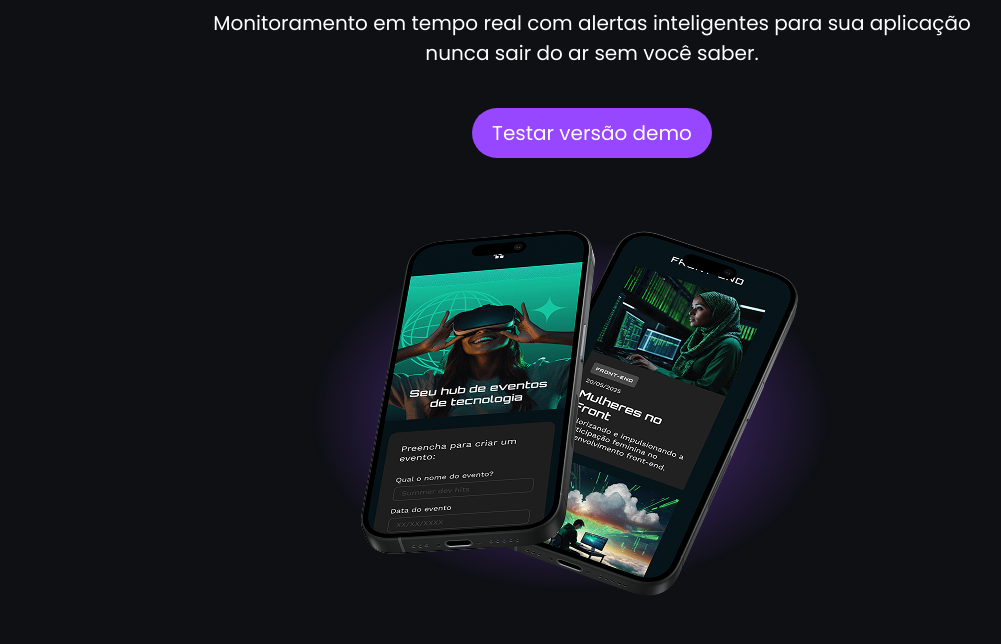
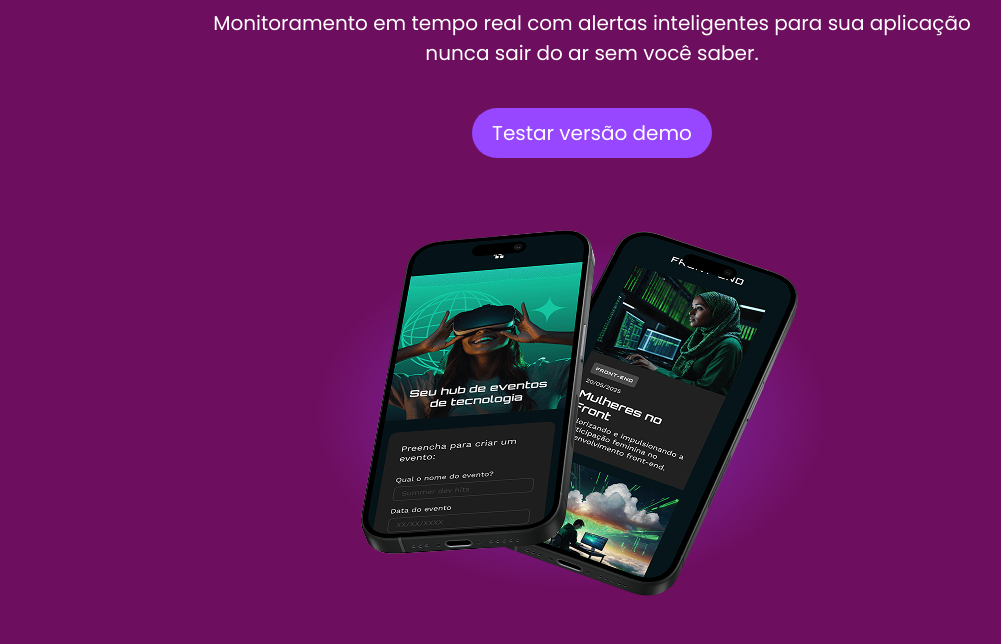
Before and after one commit to lyre6969/Tecboard, a plain HTML site: page index.html in a window 1280 px wide. Shown: the part 282-926 px from the top of the page, without its empty margins (48-1049 px from the left). Drawn offline with nearby package versions, Linux system fonts and the light colour scheme.

Commit message:
alterando a cor de fundo do  body

```diff
--- a/css/stylle.css
+++ b/css/stylle.css
@@ -18,7 +18,7 @@
 }
 
 body {
-  background-color: #0e1014;
+  background-color: #6e0e5e;
 }
 
 .cor-branca {
```
